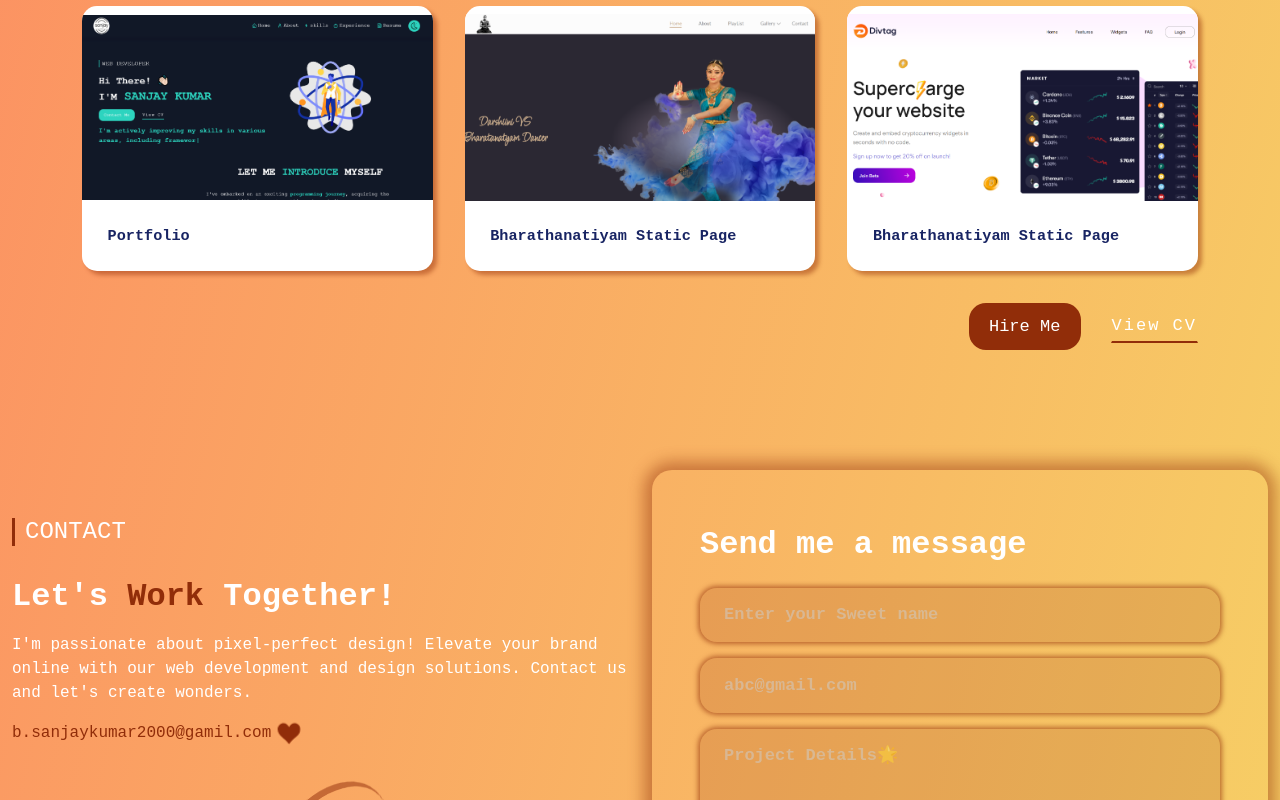
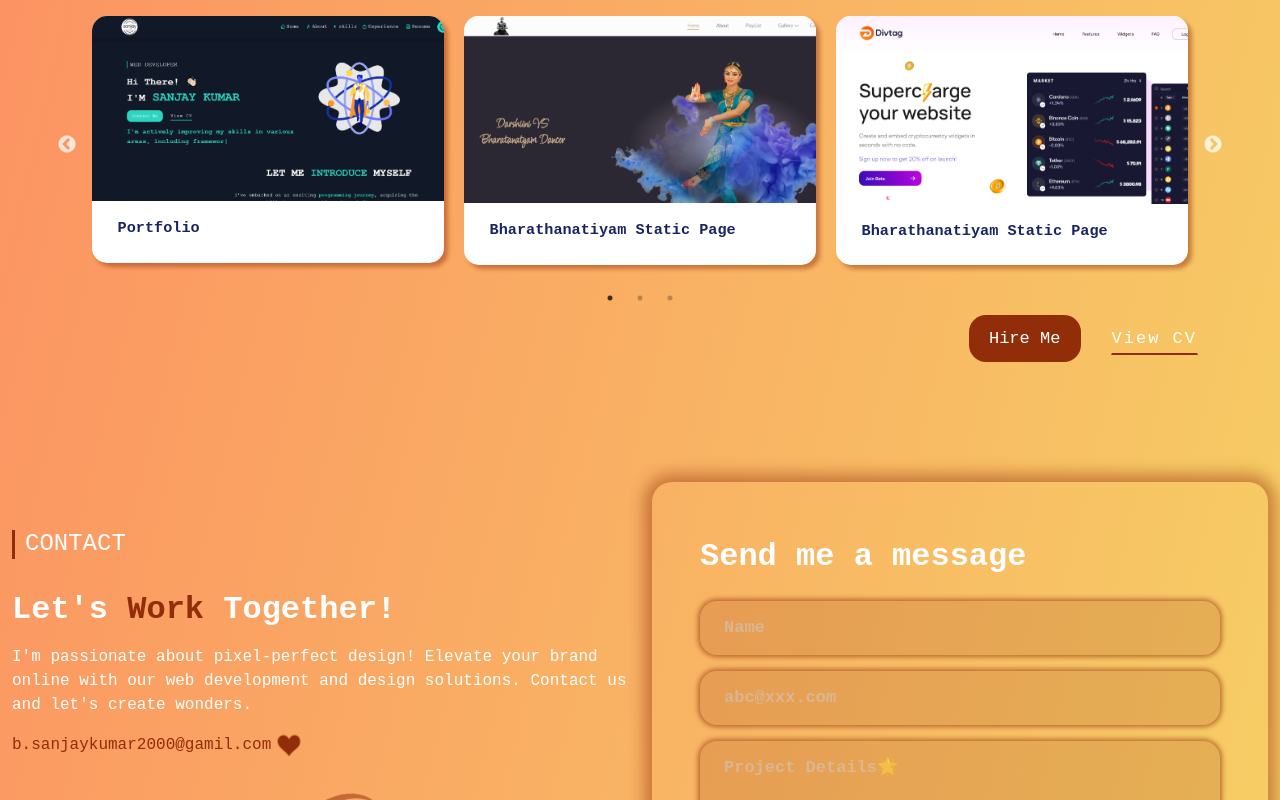
Before and after one commit to Sanjaykumar0072/my_Portfolio, a React (Vite) app: page / in a window 1280 px wide. Shown: the part 3860-4660 px from the top of the page. Built offline with nearby package versions, Linux system fonts and the light colour scheme; no server answers.

Commit message:
slide updates

```diff
--- a/index.html
+++ b/index.html
@@ -4,6 +4,8 @@
     <meta charset="UTF-8" />
     <link rel="icon" type="image/svg+xml" href="https://avatars.githubusercontent.com/u/97333756?v=4" />
     <meta name="viewport" content="width=device-width, initial-scale=1.0" />
+    <link rel="stylesheet" type="text/css" charset="UTF-8" href="https://cdnjs.cloudflare.com/ajax/libs/slick-carousel/1.6.0/slick.min.css" />
+    <link rel="stylesheet" type="text/css" href="https://cdnjs.cloudflare.com/ajax/libs/slick-carousel/1.6.0/slick-theme.min.css" />
     <link rel="preconnect" href="https://fonts.googleapis.com">
     <link rel="preconnect" href="https://fonts.gstatic.com" crossorigin>
     <link href="https://fonts.googleapis.com/css2?family=Mulish:wght@300;500;700&display=swap" rel="stylesheet">
--- a/package.json
+++ b/package.json
@@ -20,6 +20,7 @@
     "react-parallax-tilt": "^1.7.130",
     "react-pdf": "^6.2.2",
     "react-router-dom": "^6.10.0",
+    "react-slick": "^0.30.1",
     "typewriter-effect": "^2.19.0"
   },
   "devDependencies": {
--- a/src/assets/css/style.css
+++ b/src/assets/css/style.css
@@ -755,27 +755,16 @@ section,
 .projects-section h1 {
   text-align: center;
 }
-.projects-section .projects-gallery {
-  display: grid;
-  grid-template-columns: repeat(auto-fill, minmax(300px, 1fr));
-  gap: 2rem;
-}
 .projects-section .projects-gallery .prt-card {
   border-radius: 15px;
   overflow: hidden;
   background-color: #fff;
-  height: 265px;
-  display: grid;
-  grid-template-rows: 1fr auto;
+  margin: 10px;
   transition: 0.3s ease;
   box-shadow: 4px 4px 4px 0px rgba(145, 45, 9, 0.4588235294);
 }
 .projects-section .projects-gallery .prt-card .prt-image {
   position: relative;
-  overflow: hidden;
-  display: flex;
-  align-items: center;
-  justify-content: center;
   cursor: pointer;
 }
 .projects-section .projects-gallery .prt-card .prt-image img {
--- a/src/assets/scss/_section5.scss
+++ b/src/assets/scss/_section5.scss
@@ -7,27 +7,18 @@
     }
 
     .projects-gallery {
-        display: grid;
-        grid-template-columns: repeat(auto-fill, minmax(300px, 1fr));
-        gap: 2rem;
 
         .prt-card {
             border-radius: 15px;
             overflow: hidden;
             background-color: #fff;
-            height: 265px;
-            display: grid;
-            grid-template-rows: 1fr auto;
+            margin: 10px;
             transition: 0.3s ease;
             // border: 2px solid var(--imp-text-color);
             box-shadow: 4px 4px 4px 0px rgba(145, 45, 9, 0.4588235294);
 
             .prt-image {
                 position: relative;
-                overflow: hidden;
-                display: flex;
-                align-items: center;
-                justify-content: center;
                 cursor: pointer;
                 img {
                     width: 110%;
--- a/src/components/contact_form.jsx
+++ b/src/components/contact_form.jsx
@@ -74,8 +74,8 @@ class ContactForm extends Component {
                 <form className="contact-form">
                     <h2>Send me a message</h2>
                     <div className="inputs">
-                    <input ref={this.inputRefs[0]} type="text" placeholder="Enter your Sweet name" name="name" size="30" required />
-                    <input ref={this.inputRefs[1]} type="email" placeholder="abc@gmail.com" name="email" size="30" required />
+                    <input ref={this.inputRefs[0]} type="text" placeholder="Name" name="name" size="30" required />
+                    <input ref={this.inputRefs[1]} type="email" placeholder="abc@xxx.com" name="email" size="30" required />
                     <textarea ref={this.inputRefs[2]} name="message" id="" cols="30" rows="6" placeholder="Project Details🌟"></textarea>
                     </div>
                     <button
--- a/src/components/header.jsx
+++ b/src/components/header.jsx
@@ -62,7 +62,7 @@ function NavBar() {
         <Navbar.Collapse id="responsive-navbar-nav">
           <Nav className="ms-auto" defaultActiveKey="#home">
             <Nav.Item>
-              <Nav.Link as={Link} to="/" onClick={() => updateExpanded(false)}>
+              <Nav.Link as={Link} to="/#home" onClick={() => updateExpanded(false)}>
                 <AiOutlineHome style={{ marginBottom: "2px" }} /> Home
               </Nav.Link>
             </Nav.Item>
--- a/src/components/section/section3.jsx
+++ b/src/components/section/section3.jsx
@@ -14,6 +14,7 @@ import {
     DiMongodb,
     DiGithubBadge,
 } from "react-icons/di";
+import { GrGraphQl } from "react-icons/gr";
 
 function Techstack() {
     return (
@@ -72,6 +73,10 @@ function Techstack() {
                                 <h2>Vue</h2>
                             </li>
                             <li className="tech-icons">
+                                <GrGraphQl />
+                                <h2>GraphQl</h2>
+                            </li>
+                            <li className="tech-icons">
                                 <DiGithubBadge />
                                 <h2>Github</h2>
                             </li>
--- a/src/components/section/section5.jsx
+++ b/src/components/section/section5.jsx
@@ -2,20 +2,62 @@ import React, { useState, useEffect } from "react";
 import { Container, Row, Col } from "react-bootstrap";
 import { CgLoupe } from "react-icons/cg";
 import { CgLink } from "react-icons/cg";
+import Slider from "react-slick";
 import portfoliothumbnail from '/src/assets/images/portfolio-screenshot.png';
 import darshiinithumbnail from '/src/assets/images/darshiini-screenshot.png';
 import divtagthumbnail from '/src/assets/images/divtag-screenshot.png';
 
 function Projects() {
 
+  var settings = {
+    lazyLoad: 'ondemand',
+    dots: true,
+    infinite: true,
+    speed: 500,
+    slidesToShow: 3,
+    slidesToScroll: 1,
+    centerPadding: '50px',
+    className: 'project-sliders',
+
+    responsive: [
+      {
+        breakpoint: 1024,
+        settings: {
+          slidesToShow: 3,
+          slidesToScroll: 1,
+          infinite: true,
+          dots: true
+        }
+      },
+      {
+        breakpoint: 768,
+        settings: {
+          slidesToShow: 2,
+          slidesToScroll: 1
+        }
+      },
+      {
+        breakpoint: 480,
+        settings: {
+          slidesToShow: 1,
+          slidesToScroll: 1
+        }
+      }
+      // You can unslick at a given breakpoint now by adding:
+      // settings: "unslick"
+      // instead of a settings object
+    ]
+  };
+
   return (
     <Container fluid className="projects-section" id="projects">
       <Container>
         <Row>
           <h1><span>Latest </span>Projects</h1>
-          <Col md={12} className="projects-content">
-            <div className="projects-gallery">
-              <div className="mix prt-card web">
+          <Col md={12} className="projects-gallery">
+            <Slider {...settings}>
+              <div>
+                <div className="prt-card">
                   <div className="prt-image">
                     <img src={portfoliothumbnail} alt="" />
                     <div className="prt-overlay">
@@ -29,11 +71,11 @@ function Projects() {
                   </div>
                   <div className="prt-desc">
                     <h3>Portfolio </h3>
-                  {/* <a href="" className="btn secondary-btn sm">Read more</a> */}
                   </div>
                 </div>
-
-              <div className="mix prt-card web">
+              </div>
+              <div>
+                <div className="prt-card">
                   <div className="prt-image">
                     <img src={darshiinithumbnail} alt="" />
                     <div className="prt-overlay">
@@ -50,8 +92,9 @@ function Projects() {
                     {/* <a href="" className="btn secondary-btn sm">Read more</a> */}
                   </div>
                 </div>
-
-              <div className="mix prt-card web">
+              </div>
+              <div>
+                <div className="prt-card">
                   <div className="prt-image">
                     <img src={divtagthumbnail} alt="" />
                     <div className="prt-overlay">
@@ -69,6 +112,7 @@ function Projects() {
                   </div>
                 </div>
               </div>
+            </Slider>
           </Col>
           <div className="cta">
             <a href="mailto:b.sanjaykumar2000@gmail.com" className="btn">Hire Me</a>
--- a/src/components/section/section7.jsx
+++ b/src/components/section/section7.jsx
@@ -2,6 +2,7 @@ import React, { useState, useEffect } from "react";
 import { Container, Row, Col } from "react-bootstrap";
 import { AiFillGithub } from "react-icons/ai";
 import { FaLinkedinIn } from "react-icons/fa";
+import { AiFillCodepenCircle } from "react-icons/ai";
 
 function FindMe() {
   const [socialIconStyle, setsocialIconStyle] = useState({
@@ -44,7 +45,7 @@ function FindMe() {
             <ul>
               <li>
                 <a
-                  href="https://github.com/SanjayKumar0072"
+                  href="https://github.com/SanjayKumar0072/"
                   target="_blank"
                   rel="noreferrer"
                   className="social-icons"
@@ -64,6 +65,17 @@ function FindMe() {
                   <FaLinkedinIn />
                 </a>
               </li>
+              <li>
+                <a
+                  href="https://codepen.io/sanjaykumar0072/"
+                  target="_blank"
+                  rel="noreferrer"
+                  className="social-icons"
+                  style={socialIconStyle}
+                >
+                  <AiFillCodepenCircle />
+                </a>
+              </li>
             </ul>
           </Col>
         </Row>
```
Also changed, not shown: 2 other files (tests, documents, lock files or other folders). Lines whose indentation alone changed are shown as unchanged.
